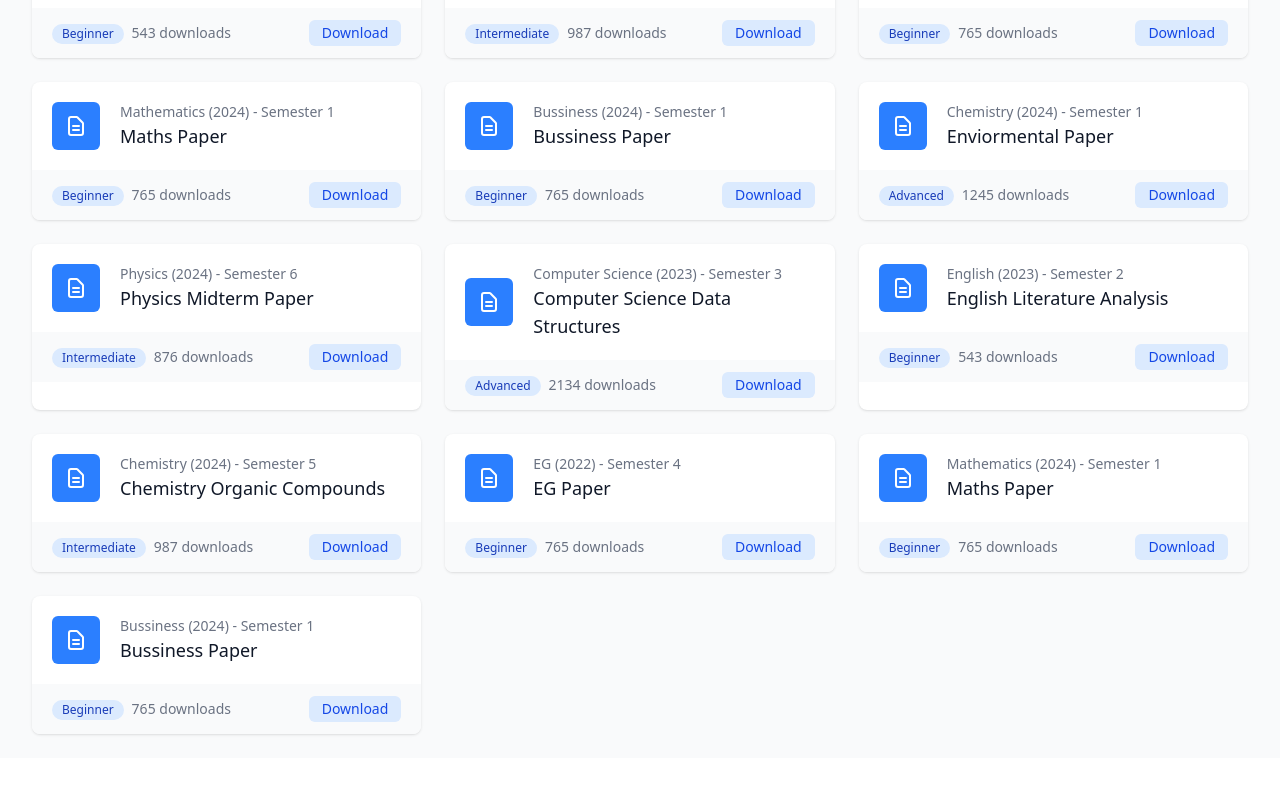
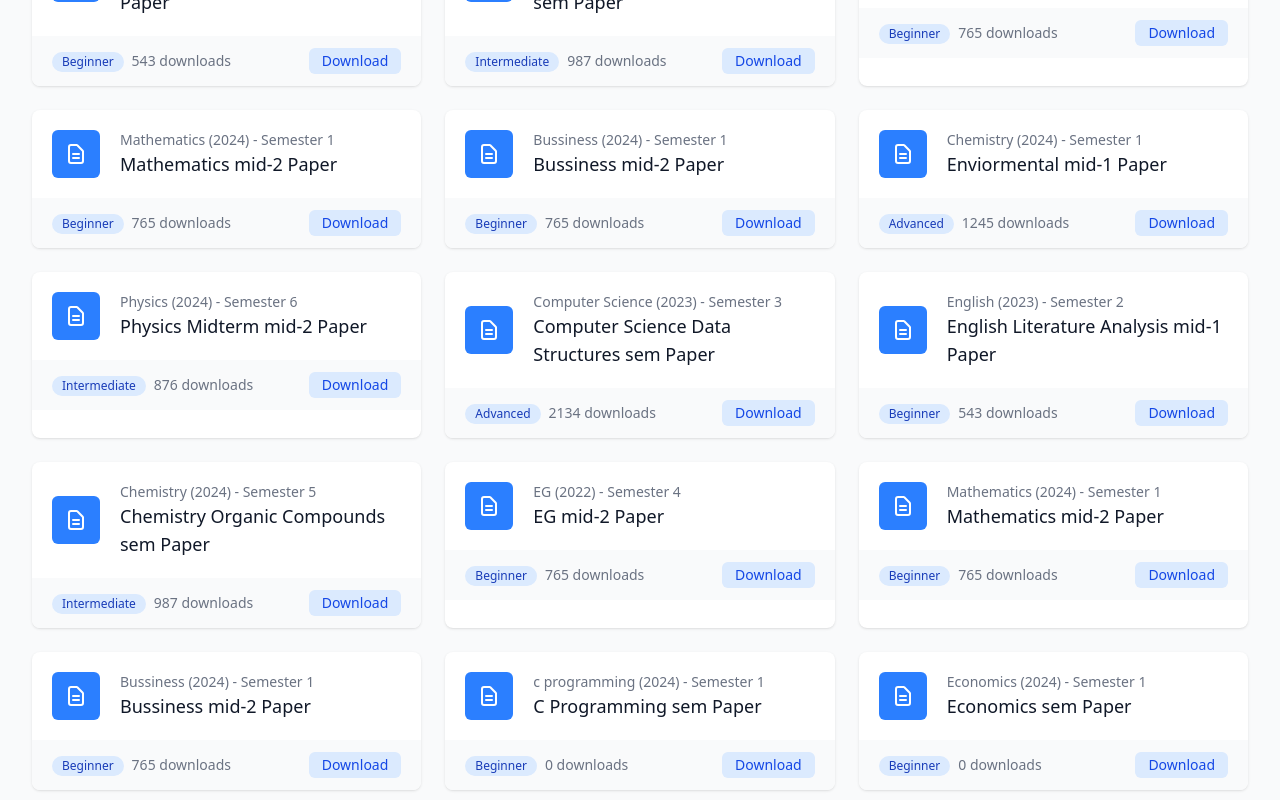
Before and after one commit to RohithReddy-1402/q_paper, a React (Vite) app: page /home in a window 1280 px wide. Shown: the part 540-1340 px from the top of the page. Before the commit the page ends 1298 px from the top, so only its background shows below. Built offline with nearby package versions, Linux system fonts and the light colour scheme.

Commit message:
ADDED CONTRIBUTE PAGE

```diff
--- a/src/components/QuestionPaper.jsx
+++ b/src/components/QuestionPaper.jsx
@@ -1,3 +1,4 @@
+import { title } from 'framer-motion/client';
 import React, { useState } from 'react';
 import { useNavigate } from 'react-router-dom';
 const questionPapers = ({ isLoggedIn, user, onLoginClick, onLogout }) => {
@@ -5,29 +6,36 @@ const questionPapers = ({ isLoggedIn, user, onLoginClick, onLogout }) => {
   const [activeTab, setActiveTab] = useState('all');
   const [searchQuery, setSearchQuery] = useState('');
   const [selectedSemester, setSelectedSemester] = useState('all');
-  const [selectedType,setSelectedType]=useState('all');
+  const [selectedType, setSelectedType] = useState('all');
   const [selectedYear, setSelectedYear] = useState('all');
-  const nav=useNavigate();
+  const nav = useNavigate();
   const questionPapers = [
-    { id: 1, title: 'Enviormental Paper', subject: 'Chemistry', year: 2024, level: 'Advanced', downloads: 1245, semester: 'sem-1' , type:'mid-1', idLink : '1mc_2DVUuiALcoVZHYgWks7NeiBL2dlD5' },
-    { id: 2, title: 'Physics Midterm Paper', subject: 'Physics', year: 2024, level: 'Intermediate', downloads: 876, semester: 'sem-6', type:'mid-2' , idLink :''},
-    { id: 3, title: 'Computer Science Data Structures', subject: 'Computer Science', year: 2023, level: 'Advanced', downloads: 2134, type:'sem',semester: 'sem-3' ,idLink:'' },
-    { id: 4, title: 'English Literature Analysis', subject: 'English', year: 2023, level: 'Beginner', downloads: 543, semester: 'sem-2' , type:'mid-1',idLink:""},
-    { id: 5, title: 'Chemistry Organic Compounds', subject: 'Chemistry', year: 2024, level: 'Intermediate', downloads: 987, semester: 'sem-5' , type:'sem',idLink:''},
-    { id: 6, title: 'EG Paper', subject: 'EG', year: 2022, level: 'Beginner', downloads: 765, semester: 'sem-4', type:'mid-2' ,idLink:''},
-    { id: 7, title: 'Maths Paper', subject: 'Mathematics', year: 2024, level: 'Beginner', downloads: 765, semester: 'sem-1', type:'mid-2' ,idLink:'1WXQnNHFkjaKyvOX4RukkDNOgDf5b3ZOW'},
-    { id: 8, title: 'Bussiness Paper', subject: 'Bussiness', year: 2024, level: 'Beginner', downloads: 765, semester: 'sem-1', type:'mid-2' ,idLink:'1WZAIkgU9M1UwF2CsooaoNVAr6xuf3wZS'},
-    { id: 9, title: 'Enviormental Paper', subject: 'Chemistry', year: 2024, level: 'Advanced', downloads: 1245, semester: 'sem-1' , type:'mid-1', idLink : '1mc_2DVUuiALcoVZHYgWks7NeiBL2dlD5' },
-    { id: 10, title: 'Physics Midterm Paper', subject: 'Physics', year: 2024, level: 'Intermediate', downloads: 876, semester: 'sem-6', type:'mid-2' , idLink :''},
-    { id: 11, title: 'Computer Science Data Structures', subject: 'Computer Science', year: 2023, level: 'Advanced', downloads: 2134, type:'sem',semester: 'sem-3' ,idLink:'' },
-    { id: 12, title: 'English Literature Analysis', subject: 'English', year: 2023, level: 'Beginner', downloads: 543, semester: 'sem-2' , type:'mid-1',idLink:""},
-    { id: 13, title: 'Chemistry Organic Compounds', subject: 'Chemistry', year: 2024, level: 'Intermediate', downloads: 987, semester: 'sem-5' , type:'sem',idLink:''},
-    { id: 14, title: 'EG Paper', subject: 'EG', year: 2022, level: 'Beginner', downloads: 765, semester: 'sem-4', type:'mid-2' ,idLink:''},
-    { id: 15, title: 'Maths Paper', subject: 'Mathematics', year: 2024, level: 'Beginner', downloads: 765, semester: 'sem-1', type:'mid-2' ,idLink:'1WXQnNHFkjaKyvOX4RukkDNOgDf5b3ZOW'},
-    { id: 16, title: 'Bussiness Paper', subject: 'Bussiness', year: 2024, level: 'Beginner', downloads: 765, semester: 'sem-1', type:'mid-2' ,idLink:'1WZAIkgU9M1UwF2CsooaoNVAr6xuf3wZS'},
+    { id: 1, title: 'Enviormental ', subject: 'Chemistry', year: 2024, level: 'Advanced', downloads: 1245, semester: 'sem-1', type: 'mid-1', idLink: '1mc_2DVUuiALcoVZHYgWks7NeiBL2dlD5' },
+    { id: 2, title: 'Physics Midterm ', subject: 'Physics', year: 2024, level: 'Intermediate', downloads: 876, semester: 'sem-6', type: 'mid-2', idLink: '' },
+    { id: 3, title: 'Computer Science Data Structures', subject: 'Computer Science', year: 2023, level: 'Advanced', downloads: 2134, type: 'sem', semester: 'sem-3', idLink: '' },
+    { id: 4, title: 'English Literature Analysis', subject: 'English', year: 2023, level: 'Beginner', downloads: 543, semester: 'sem-2', type: 'mid-1', idLink: "" },
+    { id: 5, title: 'Chemistry Organic Compounds', subject: 'Chemistry', year: 2024, level: 'Intermediate', downloads: 987, semester: 'sem-5', type: 'sem', idLink: '' },
+    { id: 6, title: 'EG ', subject: 'EG', year: 2022, level: 'Beginner', downloads: 765, semester: 'sem-4', type: 'mid-2', idLink: '' },
+    { id: 7, title: 'Mathematics', subject: 'Mathematics', year: 2024, level: 'Beginner', downloads: 765, semester: 'sem-1', type: 'mid-2', idLink: '1WXQnNHFkjaKyvOX4RukkDNOgDf5b3ZOW' },
+    { id: 8, title: 'Bussiness ', subject: 'Bussiness', year: 2024, level: 'Beginner', downloads: 765, semester: 'sem-1', type: 'mid-2', idLink: '1WZAIkgU9M1UwF2CsooaoNVAr6xuf3wZS' },
+    { id: 9, title: 'Enviormental ', subject: 'Chemistry', year: 2024, level: 'Advanced', downloads: 1245, semester: 'sem-1', type: 'mid-1', idLink: '1mc_2DVUuiALcoVZHYgWks7NeiBL2dlD5' },
+    { id: 10, title: 'Physics Midterm ', subject: 'Physics', year: 2024, level: 'Intermediate', downloads: 876, semester: 'sem-6', type: 'mid-2', idLink: '' },
+    { id: 11, title: 'Computer Science Data Structures', subject: 'Computer Science', year: 2023, level: 'Advanced', downloads: 2134, type: 'sem', semester: 'sem-3', idLink: '' },
+    { id: 12, title: 'English Literature Analysis', subject: 'English', year: 2023, level: 'Beginner', downloads: 543, semester: 'sem-2', type: 'mid-1', idLink: "" },
+    { id: 13, title: 'Chemistry Organic Compounds', subject: 'Chemistry', year: 2024, level: 'Intermediate', downloads: 987, semester: 'sem-5', type: 'sem', idLink: '' },
+    { id: 14, title: 'EG ', subject: 'EG', year: 2022, level: 'Beginner', downloads: 765, semester: 'sem-4', type: 'mid-2', idLink: '' },
+    { id: 15, title: 'Mathematics', subject: 'Mathematics', year: 2024, level: 'Beginner', downloads: 765, semester: 'sem-1', type: 'mid-2', idLink: '1WXQnNHFkjaKyvOX4RukkDNOgDf5b3ZOW' },
+    { id: 16, title: 'Bussiness ', subject: 'Bussiness', year: 2024, level: 'Beginner', downloads: 765, semester: 'sem-1', type: 'mid-2', idLink: '1WZAIkgU9M1UwF2CsooaoNVAr6xuf3wZS' },
+    { id: 17, title: 'C Programming', subject: 'c programming', year: 2024, level: 'Beginner', downloads: 0, semester: 'sem-1', type: 'sem', idLink: '1zpJ3UHMMfBhhyjfcpIAsYZYsQ2BuKf62' },
+    { id: 18, title: 'Economics', subject: 'Economics', year: 2024, level: 'Beginner', downloads: 0, semester: 'sem-1', type: 'sem', idLink: '1zpL-Dj7bOHhoutB4MNNPD4I6M7txLlbP' },
+    { id: 18, title: 'Physics', subject: 'Physics', year: 2024, level: 'Beginner', downloads: 0, semester: 'sem-1', type: 'sem', idLink: '1zv5eIfXGu7n7OarOAPwc0iAE-BsuwMlv' },
+
+    { id: 19, title: 'Mathematics', subject: 'Mathematics', year: 2024, level: 'Beginner', downloads: 0, semester: 'sem-1', type: 'sem', idLink: '1pBxW7qBa0g4Pab8jZTNnVyakJa81gPwt' },
+    { id: 19, title: 'Enviormental', subject: 'Chemistry', year: 2024, level: 'Beginner', downloads: 0, semester: 'sem-1', type: 'sem', idLink: '1pDvilPhUD9jvTxz19yHGSpe2joKKW92H' }
+
 
   ];
-  const handleNav=()=>{
+  const handleNav = () => {
     nav('/')
   }
 
@@ -71,17 +79,17 @@ const questionPapers = ({ isLoggedIn, user, onLoginClick, onLogout }) => {
       paper.subject.toLowerCase().includes(searchQuery.toLowerCase());
     const matchesSemester = selectedSemester === 'all' || paper.semester === selectedSemester;
     const matchesYear = selectedYear === 'all' || paper.year === parseInt(selectedYear);
-    const matchesType=selectedType==='all' || paper.type===selectedType;
+    const matchesType = selectedType === 'all' || paper.type === selectedType;
 
-    if (activeTab === 'all') return matchesSearch && matchesSemester && matchesYear&&matchesType;
-    if (activeTab === 'recent') return paper.year >= 2023 && matchesSearch && matchesSemester && matchesYear&&matchesType;
-    if (activeTab === 'popular') return paper.downloads > 1000 && matchesSearch && matchesSemester && matchesYear&&matchesType;
-    if (activeTab==='mid-1') return paper.type==='mid-1'&&matchesSearch&&matchesSemester&&matchesYear;
-    if (activeTab==='mid-2') return paper.type==='mid-2'&&matchesSearch&&matchesSemester&&matchesYear;
-    if (activeTab==='sem') return paper.type==='sem'&&matchesSearch&&matchesSemester&&matchesYear;
+    if (activeTab === 'all') return matchesSearch && matchesSemester && matchesYear && matchesType;
+    if (activeTab === 'recent') return paper.year >= 2023 && matchesSearch && matchesSemester && matchesYear && matchesType;
+    if (activeTab === 'popular') return paper.downloads > 1000 && matchesSearch && matchesSemester && matchesYear && matchesType;
+    if (activeTab === 'mid-1') return paper.type === 'mid-1' && matchesSearch && matchesSemester && matchesYear;
+    if (activeTab === 'mid-2') return paper.type === 'mid-2' && matchesSearch && matchesSemester && matchesYear;
+    if (activeTab === 'sem') return paper.type === 'sem' && matchesSearch && matchesSemester && matchesYear;
 
 
-    return paper.subject.toLowerCase() === activeTab.toLowerCase() && matchesSearch && matchesSemester && matchesYear&&matchesType;
+    return paper.subject.toLowerCase() === activeTab.toLowerCase() && matchesSearch && matchesSemester && matchesYear && matchesType;
   });
 
   const subjects = [...new Set(questionPapers.map(paper => paper.subject))];
@@ -93,7 +101,7 @@ const questionPapers = ({ isLoggedIn, user, onLoginClick, onLogout }) => {
     <div className="min-h-screen bg-gray-50">
       <header className="bg-white shadow">
         <div className="max-w-7xl mx-auto px-4 py-6 sm:px-6 lg:px-8">
-          <div  className="flex justify-between items-center">
+          <div className="flex justify-between items-center">
             <h1 onClick={handleNav} className="text-3xl font-bold text-gray-900 cursor-pointer">Question Papers</h1>
 
             {isLoggedIn ? (
@@ -306,7 +314,7 @@ const questionPapers = ({ isLoggedIn, user, onLoginClick, onLogout }) => {
 
         <div className="grid grid-cols-1 gap-6 sm:grid-cols-2 lg:grid-cols-3">
           {filteredPapers.map((paper) => (
-            <div key={paper.id} className="bg-white overflow-hidden shadow rounded-lg cursor-pointer" onClick={(e)=>handleDisplay(e,paper.idLink)}>
+            <div key={paper.id} className="bg-white overflow-hidden shadow rounded-lg cursor-pointer" onClick={(e) => handleDisplay(e, paper.idLink)}>
               <div className="p-5">
                 <div className="flex items-center ">
                   <div className="flex-shrink-0 bg-blue-500 rounded-md p-3">
@@ -323,7 +331,7 @@ const questionPapers = ({ isLoggedIn, user, onLoginClick, onLogout }) => {
                         }
                       </dt>
                       <dd>
-                        <div className="text-lg font-medium text-gray-900">{paper.title}</div>
+                        <div className="text-lg font-medium text-gray-900">{paper.title + " " + paper.type + " Paper"}</div>
                       </dd>
                     </dl>
                   </div>
@@ -338,7 +346,7 @@ const questionPapers = ({ isLoggedIn, user, onLoginClick, onLogout }) => {
                     <span className="ml-2 text-gray-500">{paper.downloads} downloads</span>
                   </div>
                   <button
-                    onClick={(e) => handleDownload(e,paper.idLink)}
+                    onClick={(e) => handleDownload(e, paper.idLink)}
                     className="inline-flex items-center px-3 py-1 border border-transparent text-sm leading-4 font-medium cursor-pointer rounded-md text-blue-700 bg-blue-100 hover:bg-blue-200 focus:outline-none focus:ring-2 focus:ring-offset-2 focus:ring-blue-500"
                   >
                     Download
```
Lines whose indentation alone changed are shown as unchanged.
